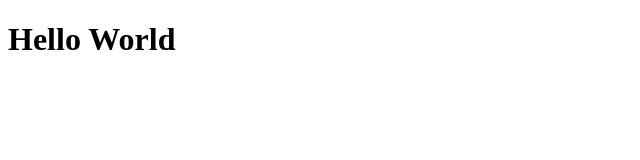
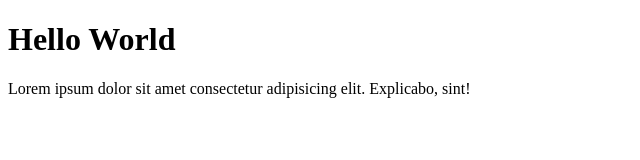
Before and after one commit to jokoaja404/joko.github.io, a plain HTML site: page index.html in a window 1280 px wide. Shown: the whole page, without its empty margins (0-640 px from the left). Drawn offline with Linux system fonts and the light colour scheme.

Commit message:
add index html

```diff
--- a/index.html
+++ b/index.html
@@ -8,5 +8,6 @@
   </head>
   <body>
     <h1>Hello World</h1>
+    <p>Lorem ipsum dolor sit amet consectetur adipisicing elit. Explicabo, sint!</p>
   </body>
 </html>
```
